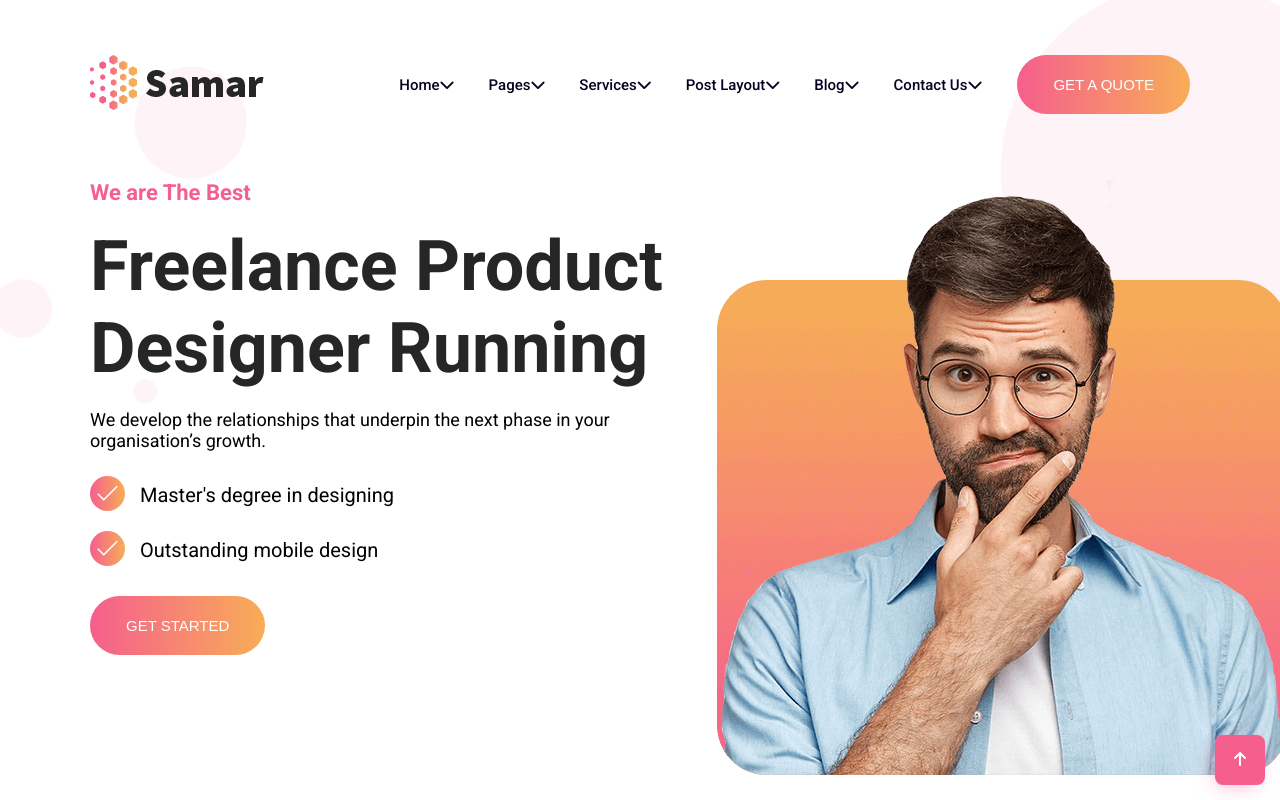
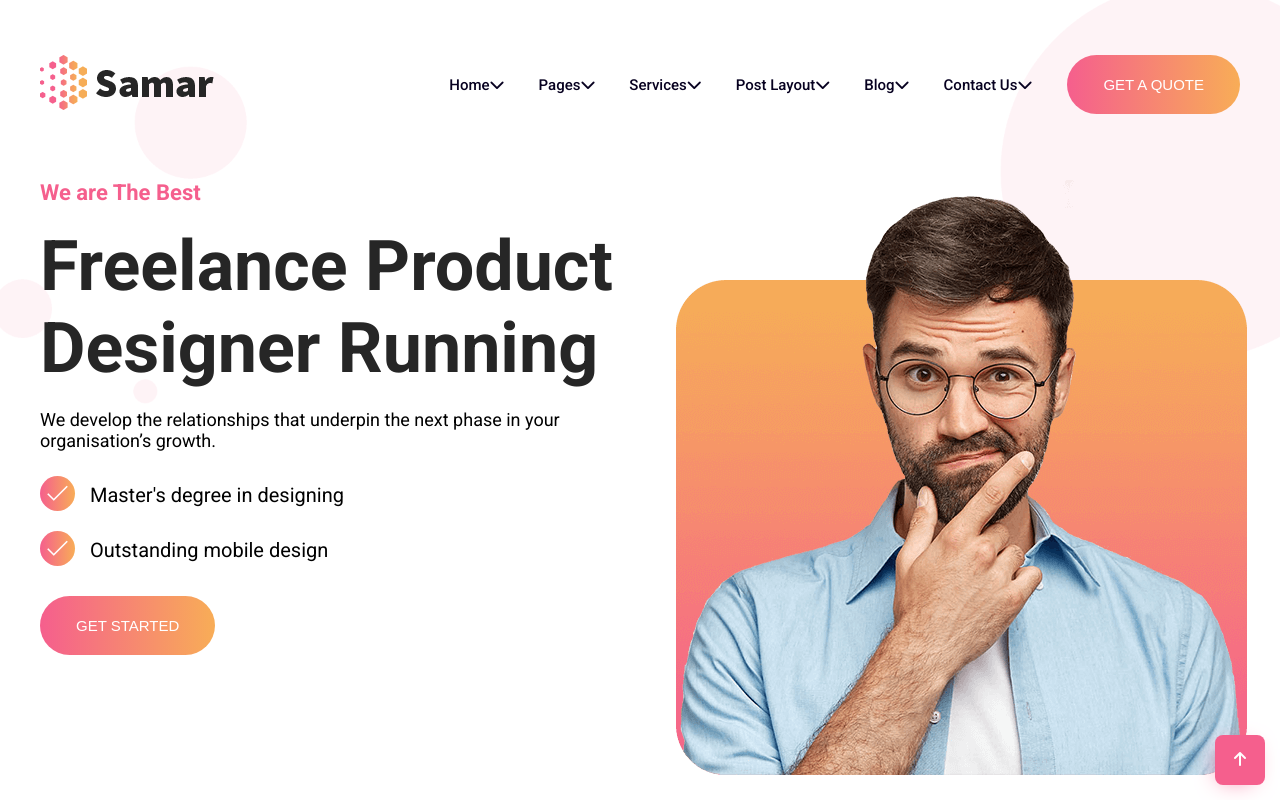
Before and after one commit to TrungPT98/BCS07_Trung_Samar, a plain HTML site: page index.html in a window 1280 px wide. Shown: the top 800 px of the page. Drawn offline with nearby package versions, Linux system fonts and the light colour scheme; some packages are replaced by stand-ins of ours; a script that the page names is missing.

Commit message:
sua lan 2

```diff
--- a/css/style.css
+++ b/css/style.css
@@ -9,7 +9,7 @@ html {
 }
 
 .container {
-    width: 1100px;
+    max-width: 1200px;
     margin: 0 auto;
 }
 
@@ -131,7 +131,7 @@ header .header_content {
     width: 60%;
     /* height: 100vh; */
     position: absolute;
-    right: -17%;
+    right: -13%;
     top: 0;
     bottom: 0;
     /* padding-left: 50px; */
```
